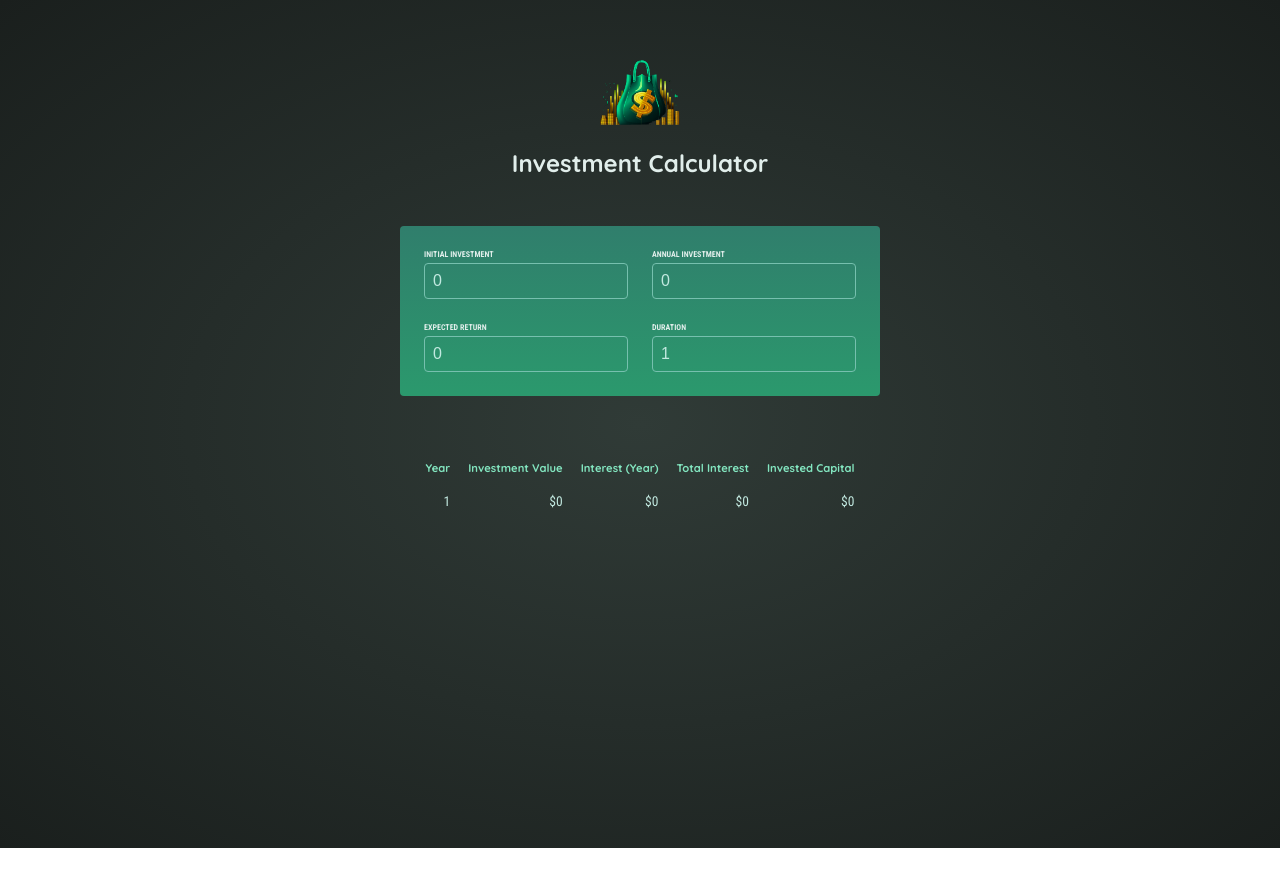
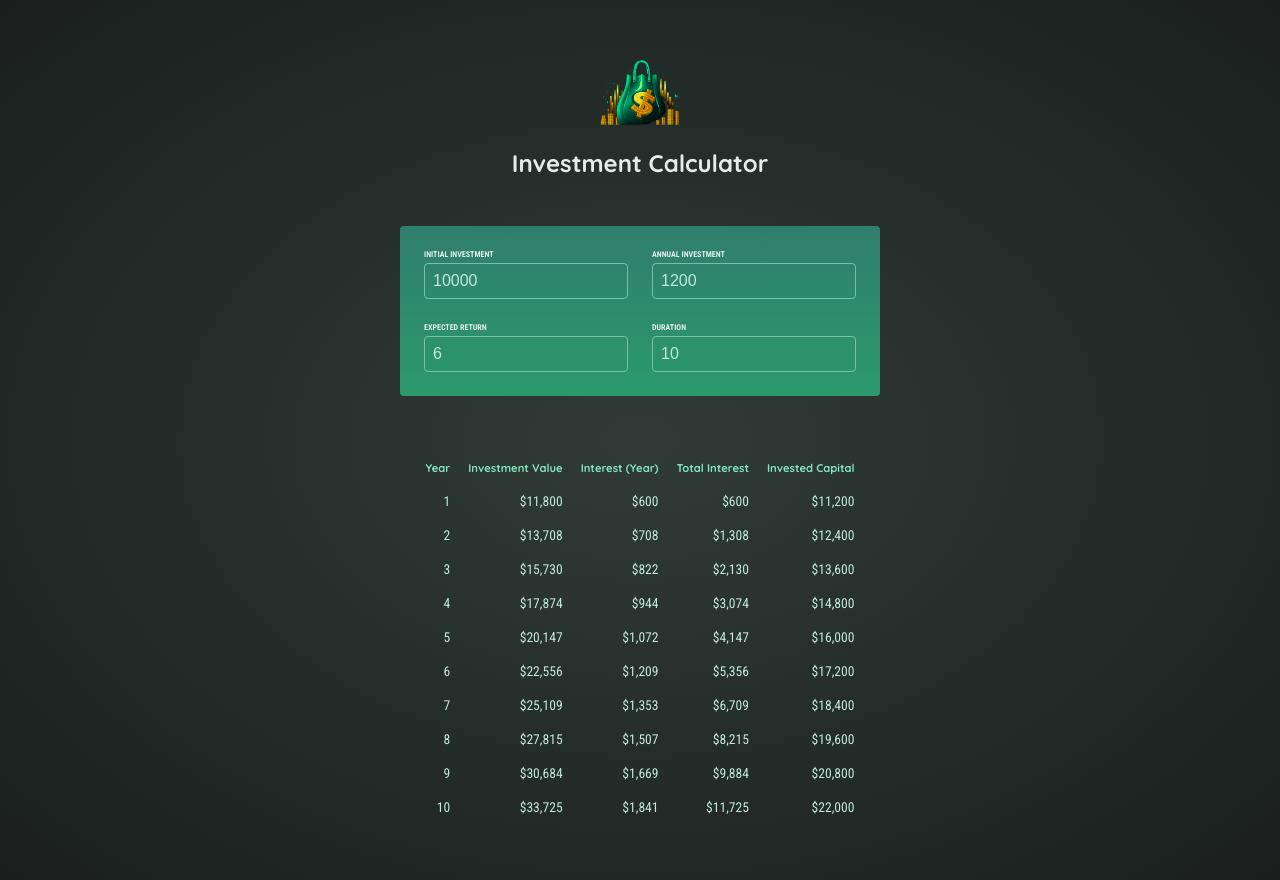
Before and after one commit to Alex-Holyk/investment-calculator, a React (Vite) app: page / in a window 1280 px wide. Before the commit the page ends 848 px from the top, so only its background shows below. Built offline with nearby package versions, Linux system fonts and the light colour scheme.

Commit message:
Final refactoring/polishing

```diff
--- a/src/App.jsx
+++ b/src/App.jsx
@@ -1,58 +1,38 @@
 import { useState } from "react";
 
-import { calculateInvestmentResults } from "./util/investment";
 import Header from "./components/Header";
-import Result from "./components/Result";
+import Results from "./components/Results";
 import UserInput from "./components/UserInput";
 
-function App() {
-  const [initialInvestment, setInitialInvestment] = useState(0);
-  const [annualInvestment, setAnnualInvestment] = useState(0);
-  const [expectedReturn, setExpectedReturn] = useState(0);
-  const [duration, setDuration] = useState(1);
+const INITIAL_USER_INPUT = {
+  initialInvestment: 10_000,
+  annualInvestment: 1200,
+  expectedReturn: 6,
+  duration: 10,
+};
 
-  const result = calculateInvestmentResults({
-    initialInvestment,
-    annualInvestment,
-    expectedReturn,
-    duration,
-  });
+export default function App() {
+  const [userInput, setUserInput] = useState(INITIAL_USER_INPUT);
 
-  function handleInitialInvestmentChange(e) {
-    setInitialInvestment(Number(e.target.value));
-  }
-
-  function handleAnnualInvestmentChange(e) {
-    setAnnualInvestment(Number(e.target.value));
-  }
-
-  function handleExpectedReturnChange(e) {
-    setExpectedReturn(Number(e.target.value));
-  }
-  function handleDurationChange(e) {
-    setDuration(Number(e.target.value));
+  function handleUserInputChange(inputIdentifier, newValue) {
+    setUserInput((prevUserInput) => ({
+      ...prevUserInput,
+      [inputIdentifier]: Number(newValue),
+    }));
   }
 
   return (
     <>
       <Header />
       <UserInput
-        initialInvestment={initialInvestment}
-        annualInvestment={annualInvestment}
-        expectedReturn={expectedReturn}
-        duration={duration}
-        onInitialInvestmentChange={handleInitialInvestmentChange}
-        onAnnualInvestmentChange={handleAnnualInvestmentChange}
-        onExpectedReturnChange={handleExpectedReturnChange}
-        onDurationChange={handleDurationChange}
+        userInput={userInput}
+        onUserInputChange={handleUserInputChange}
       />
-      {duration < 1 ? (
+      {userInput.duration < 1 ? (
         <p className="center warning-message">Duration cannot be less than 0</p>
       ) : (
-        <Result result={result} />
+        <Results userInput={userInput} />
       )}
     </>
   );
 }
-
-export default App;
--- a/src/components/Result.jsx
+++ b/src/components/Results.jsx
@@ -1,6 +1,8 @@
-import { formatter } from "../util/investment";
+import { calculateInvestmentResults, formatter } from "../util/investment";
 
-export default function Result({ result }) {
+export default function Results({ userInput }) {
+  const results = calculateInvestmentResults(userInput);
+
   return (
     <table id="result">
       <thead>
@@ -13,7 +15,7 @@ export default function Result({ result }) {
         </tr>
       </thead>
       <tbody>
-        {result.map(
+        {results.map(
           ({
             year,
             interest,
--- a/src/components/UserInput.jsx
+++ b/src/components/UserInput.jsx
@@ -1,34 +1,34 @@
-export default function UserInput({
-  initialInvestment,
-  annualInvestment,
-  expectedReturn,
-  duration,
-  onInitialInvestmentChange,
-  onAnnualInvestmentChange,
-  onExpectedReturnChange,
-  onDurationChange,
-}) {
+export default function UserInput({ userInput, onUserInputChange }) {
+  const { initialInvestment, annualInvestment, expectedReturn, duration } =
+    userInput;
+
   return (
-    <div id="user-input">
+    <section id="user-input">
       <div className="input-group">
         <div>
           <label htmlFor="initial-investment">Initial Investment</label>
           <input
+            required
             id="initial-investment"
             type="number"
             value={initialInvestment}
             min="0"
-            onChange={onInitialInvestmentChange}
+            onChange={(e) =>
+              onUserInputChange("initialInvestment", e.target.value)
+            }
           />
         </div>
         <div>
           <label htmlFor="annual-investment">Annual Investment</label>
           <input
+            required
             id="annual-investment"
             type="number"
             value={annualInvestment}
             min="0"
-            onChange={onAnnualInvestmentChange}
+            onChange={(e) =>
+              onUserInputChange("annualInvestment", e.target.value)
+            }
           />
         </div>
       </div>
@@ -36,24 +36,28 @@ export default function UserInput({
         <div>
           <label htmlFor="expected-return">Expected Return</label>
           <input
+            required
             id="expected-return"
             type="number"
             value={expectedReturn}
             min="0"
-            onChange={onExpectedReturnChange}
+            onChange={(e) =>
+              onUserInputChange("expectedReturn", e.target.value)
+            }
           />
         </div>
         <div>
           <label htmlFor="duration">Duration</label>
           <input
+            required
             id="duration"
             type="number"
             value={duration}
             min="0"
-            onChange={onDurationChange}
+            onChange={(e) => onUserInputChange("duration", e.target.value)}
           />
         </div>
       </div>
-    </div>
+    </section>
   );
 }
--- a/src/util/investment.js
+++ b/src/util/investment.js
@@ -1,3 +1,9 @@
+// This function expects a JS object as an argument
+// The object should contain the following properties
+// - initialInvestment: The initial investment amount
+// - annualInvestment: The amount invested every year
+// - expectedReturn: The expected (annual) rate of return
+// - duration: The investment duration (time frame)
 export function calculateInvestmentResults({
   initialInvestment,
   annualInvestment,
```
